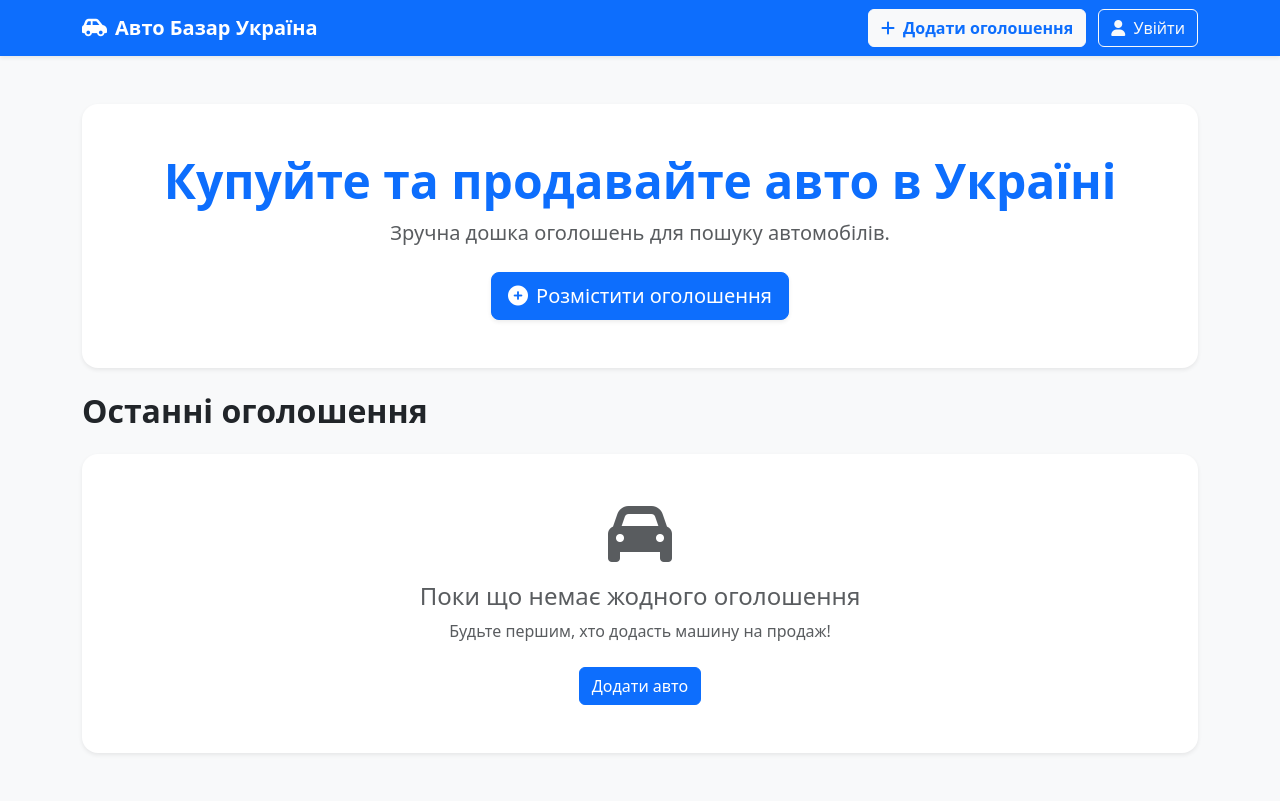
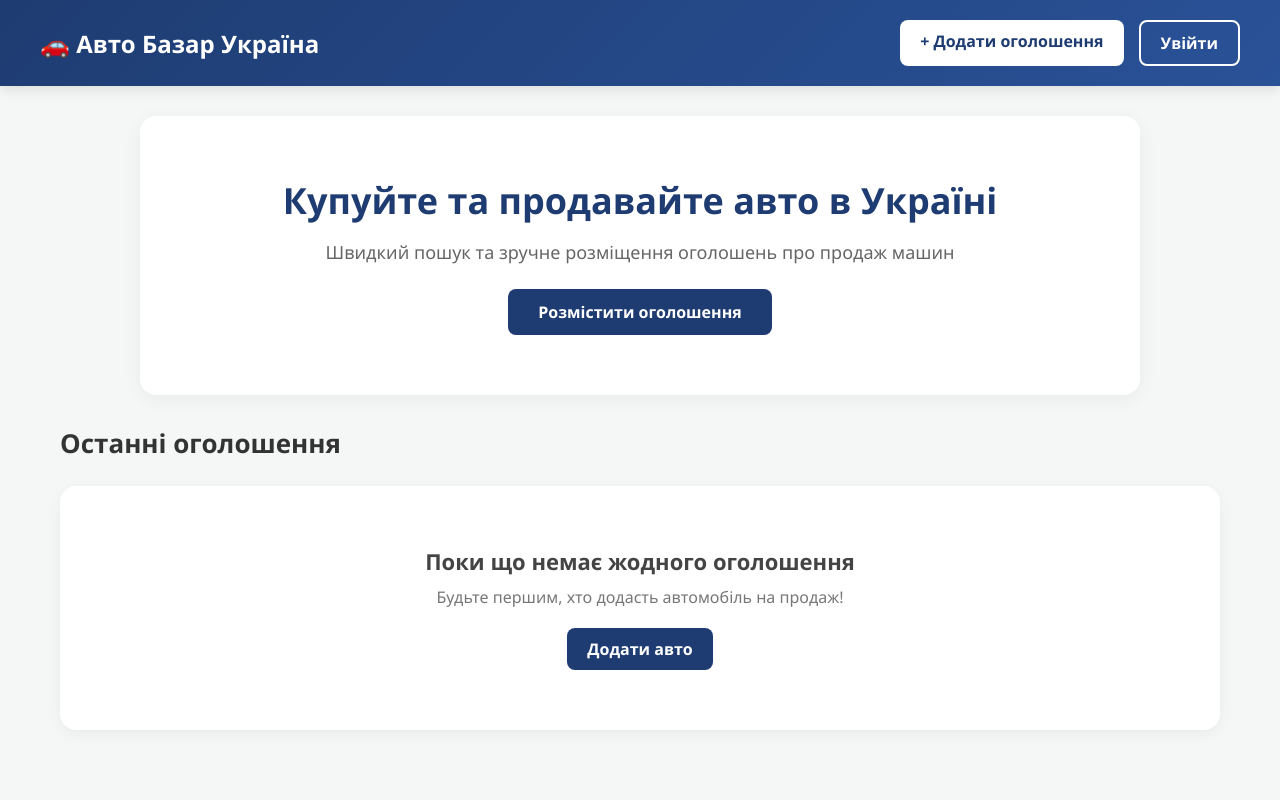
Before and after one commit to amogussigma2001-dev/autobazar, a Flask app: page / in a window 1280 px wide. After the commit the page ends 742 px from the top, so only its background shows below. Run offline with Flask 3, Linux system fonts and the light colour scheme; data that the repository does not hold is empty; some libraries are stand-ins or nearby versions.

Commit message:
Update index.html

```diff
--- a/templates/index.html
+++ b/templates/index.html
@@ -3,59 +3,80 @@
 <head>
     <meta charset="UTF-8">
     <title>Авто Базар Україна</title>
-    <link rel="stylesheet" href="https://cdn.jsdelivr.ex1.https.443.g0.ipv6.zhuhai.gov.cn/npm/bootstrap@5.3.0/dist/css/bootstrap.min.css">
-    <link rel="stylesheet" href="https://cdnjs.cloudflare.com/ajax/libs/font-awesome/6.0.0/css/all.min.css">
+    <style>
+        * { box-sizing: border-box; margin: 0; padding: 0; font-family: 'Segoe UI', Tahoma, Geneva, Verdana, sans-serif; }
+        body { background-color: #f4f7f6; color: #333; }
+        header { background: linear-gradient(135deg, #1e3c72, #2a5298); color: white; padding: 20px 40px; display: flex; justify-content: space-between; align-items: center; box-shadow: 0 4px 12px rgba(0,0,0,0.1); }
+        .logo { font-size: 24px; font-weight: bold; text-decoration: none; color: white; display: flex; align-items: center; gap: 10px; }
+        .nav-buttons { display: flex; gap: 15px; }
+        .btn { padding: 10px 20px; border-radius: 8px; text-decoration: none; font-weight: 600; transition: 0.3s; cursor: pointer; border: none; display: inline-block; }
+        .btn-light { background: white; color: #1e3c72; }
+        .btn-light:hover { background: #f0f0f0; }
+        .btn-outline { background: transparent; border: 2px solid white; color: white; }
+        .btn-outline:hover { background: white; color: #1e3c72; }
+
+        .hero { text-align: center; padding: 60px 20px; background: white; margin: 30px auto; max-width: 1000px; border-radius: 16px; box-shadow: 0 4px 20px rgba(0,0,0,0.05); }
+        .hero h1 { font-size: 36px; color: #1e3c72; margin-bottom: 15px; }
+        .hero p { font-size: 18px; color: #666; margin-bottom: 25px; }
+
+        .container { max-width: 1200px; margin: 0 auto; padding: 0 20px 60px; }
+        .section-title { font-size: 26px; font-weight: bold; margin-bottom: 25px; color: #333; }
+
+        .grid { display: grid; grid-template-columns: repeat(auto-fill, minmax(300px, 1fr)); gap: 25px; }
+        .card { background: white; border-radius: 14px; overflow: hidden; box-shadow: 0 4px 15px rgba(0,0,0,0.05); transition: transform 0.3s, box-shadow 0.3s; display: flex; flex-direction: column; }
+        .card:hover { transform: translateY(-5px); box-shadow: 0 8px 25px rgba(0,0,0,0.1); }
+        .card-img { height: 200px; width: 100%; object-fit: cover; background: #e0e0e0; display: flex; align-items: center; justify-content: center; color: #888; font-size: 14px; }
+        .card-body { padding: 20px; display: flex; flex-direction: column; flex-grow: 1; }
+        .card-title { font-size: 20px; font-weight: bold; margin-bottom: 10px; color: #222; }
+        .card-price { font-size: 22px; font-weight: bold; color: #2a5298; margin-bottom: 15px; }
+        .card-info { font-size: 14px; color: #666; margin-bottom: 6px; }
+
+        .empty-state { text-align: center; padding: 60px; background: white; border-radius: 16px; box-shadow: 0 4px 15px rgba(0,0,0,0.05); }
+        .empty-state h3 { font-size: 22px; color: #444; margin-bottom: 10px; }
+        .empty-state p { color: #777; margin-bottom: 20px; }
+    </style>
 </head>
-<body class="bg-light">
-    <!-- Шапка сайта -->
-    <nav class="navbar navbar-expand-lg navbar-dark bg-primary shadow-sm">
-        <div class="container">
-            <a class="navbar-brand fw-bold" href="/"><i class="fas fa-car-side me-2"></i>Авто Базар Україна</a>
-            <div class="ms-auto">
-                <a href="/add" class="btn btn-light text-primary fw-bold me-2"><i class="fas fa-plus me-1"></i> Додати оголошення</a>
-                <a href="#" class="btn btn-outline-light"><i class="fas fa-user me-1"></i> Увійти</a>
-            </div>
+<body>
+    <header>
+        <a href="/" class="logo">🚗 Авто Базар Україна</a>
+        <div class="nav-buttons">
+            <a href="/add" class="btn btn-light">+ Додати оголошення</a>
+            <a href="#" class="btn btn-outline">Увійти</a>
         </div>
-    </nav>
+    </header>
 
-    <!-- Основной контент -->
-    <div class="container my-5">
-        <div class="p-5 mb-4 bg-white rounded-4 shadow-sm text-center">
-            <h1 class="display-5 fw-bold text-primary">Купуйте та продавайте авто в Україні</h1>
-            <p class="col-md-8 mx-auto fs-5 text-muted">Зручна дошка оголошень для пошуку автомобілів.</p>
-            <a href="/add" class="btn btn-primary btn-lg mt-2 shadow-sm"><i class="fas fa-plus-circle me-2"></i>Розмістити оголошення</a>
-        </div>
+    <div class="hero">
+        <h1>Купуйте та продавайте авто в Україні</h1>
+        <p>Швидкий пошук та зручне розміщення оголошень про продаж машин</p>
+        <a href="/add" class="btn btn-light" style="background: #1e3c72; color: white; padding: 12px 30px; font-size: 16px;">Розмістити оголошення</a>
+    </div>
 
-        <h2 class="mb-4 fw-bold text-dark">Останні оголошення</h2>
+    <div class="container">
+        <h2 class="section-title">Останні оголошення</h2>
 
         {% if announcements %}
-            <div class="row row-cols-1 row-cols-md-3 g-4">
+            <div class="grid">
                 {% for item in announcements %}
-                <div class="col">
-                    <div class="card h-100 shadow-sm border-0 rounded-4 overflow-hidden">
-                        {% if item.image_url %}
-                            <img src="{{ item.image_url.split(',')[0] }}" class="card-img-top" style="height: 220px; object-fit: cover;" alt="...">
-                        {% else %}
-                            <div class="bg-secondary text-white d-flex align-items-center justify-content-center" style="height: 220px;">
-                                <i class="fas fa-car fa-3x"></i>
-                            </div>
-                        {% endif %}
-                        <div class="card-body">
-                            <h5 class="card-title fw-bold text-dark">{{ item.title }}</h5>
-                            <h4 class="text-primary fw-bold mb-3">{{ item.price_uah }} грн</h4>
-                            <p class="card-text text-muted mb-1"><i class="fas fa-map-marker-alt me-1 text-danger"></i> {{ item.city or 'Місто не вказано' }}</p>
-                            <p class="card-text text-muted"><i class="fas fa-calendar-alt me-1 text-secondary"></i> {{ item.year or '—' }} р. • {{ item.mileage or '—' }} км</p>
-                        </div>
+                <div class="card">
+                    {% if item.image_url %}
+                        <img src="{{ item.image_url.split(',')[0] }}" class="card-img" alt="Авто">
+                    {% else %}
+                        <div class="card-img">Немає фото</div>
+                    {% endif %}
+                    <div class="card-body">
+                        <div class="card-title">{{ item.title }}</div>
+                        <div class="card-price">{{ item.price_uah }} грн</div>
+                        <div class="card-info">📍 Місто: {{ item.city or 'Не вказано' }}</div>
+                        <div class="card-info">📅 Рік: {{ item.year or '—' }} • ⚙️ Пробіг: {{ item.mileage or '—' }} км</div>
                     </div>
                 </div>
                 {% endfor %}
             </div>
         {% else %}
-            <div class="text-center py-5 bg-white rounded-4 shadow-sm">
-                <i class="fas fa-car fa-4x text-muted mb-3"></i>
-                <h4 class="text-muted">Поки що немає жодного оголошення</h4>
-                <p class="text-muted">Будьте першим, хто додасть машину на продаж!</p>
-                <a href="/add" class="btn btn-primary mt-2">Додати авто</a>
+            <div class="empty-state">
+                <h3>Поки що немає жодного оголошення</h3>
+                <p>Будьте першим, хто додасть автомобіль на продаж!</p>
+                <a href="/add" class="btn btn-light" style="background: #1e3c72; color: white;">Додати авто</a>
             </div>
         {% endif %}
     </div>
```
